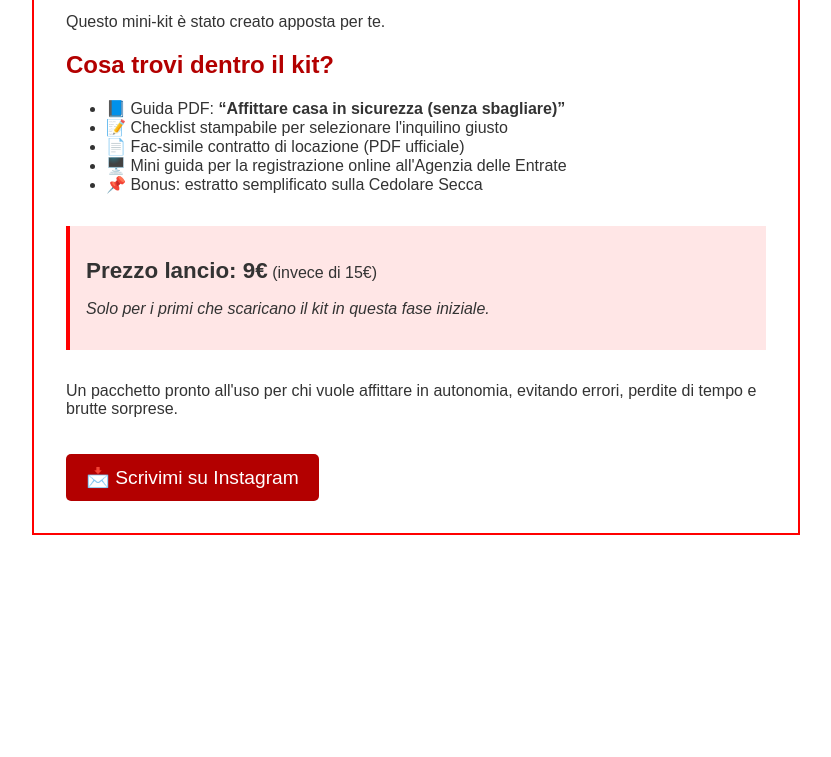
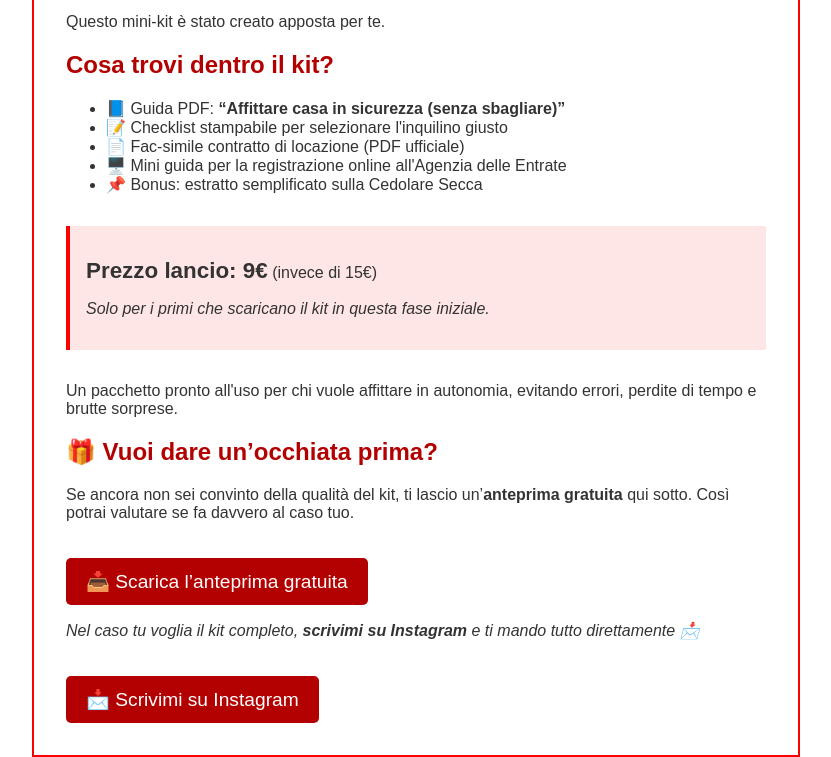
Before and after one commit to lore20o/Minikit-affitto, a plain HTML site: page Index.html in a window 1280 px wide. Shown: the part 153-910 px from the top of the page, without its empty margins (224-1055 px from the left). Before the commit the page ends 800 px from the top, so only its background shows below. Drawn offline with Linux system fonts and the light colour scheme.

Commit message:
Update Index.html

```diff
--- a/Index.html
+++ b/Index.html
@@ -64,6 +64,12 @@
 
     <p>Un pacchetto pronto all'uso per chi vuole affittare in autonomia, evitando errori, perdite di tempo e brutte sorprese.</p>
 
+    <h2>🎁 Vuoi dare un’occhiata prima?</h2>
+    <p>Se ancora non sei convinto della qualità del kit, ti lascio un’<strong>anteprima gratuita</strong> qui sotto. Così potrai valutare se fa davvero al caso tuo.</p>
+    <p><a href="https://drive.google.com/drive/folders/1o9EF13dVcq2U5i-YxBJqeJL90S52a_M6?usp=sharing" target="_blank" class="button">📥 Scarica l’anteprima gratuita</a></p>
+
+    <p><em>Nel caso tu voglia il kit completo, <strong>scrivimi su Instagram</strong> e ti mando tutto direttamente 📩</em></p>
+
     <a class="button" href="https://www.instagram.com/lore20o/" target="_blank">📩 Scrivimi su Instagram</a>
   </div>
 </body>
```
